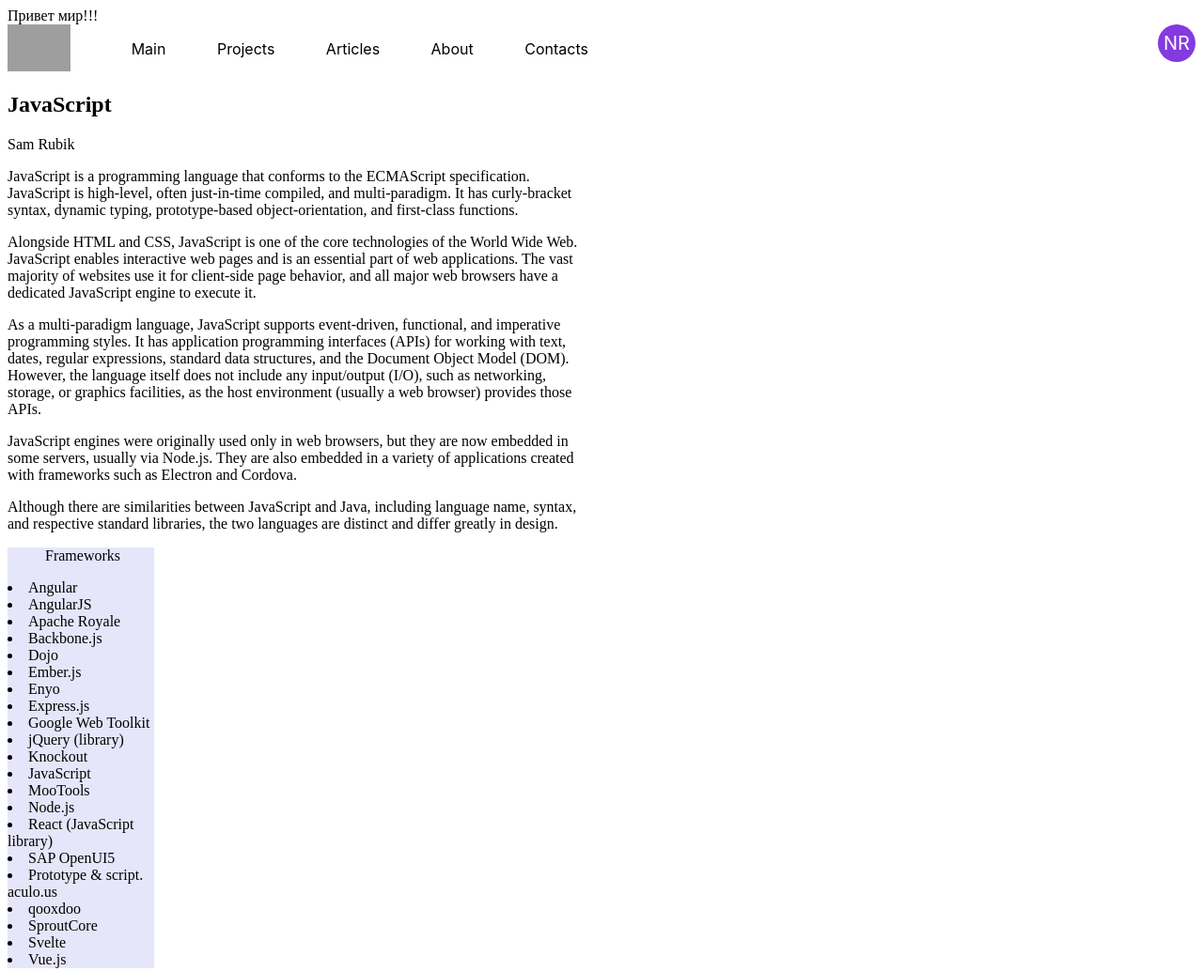
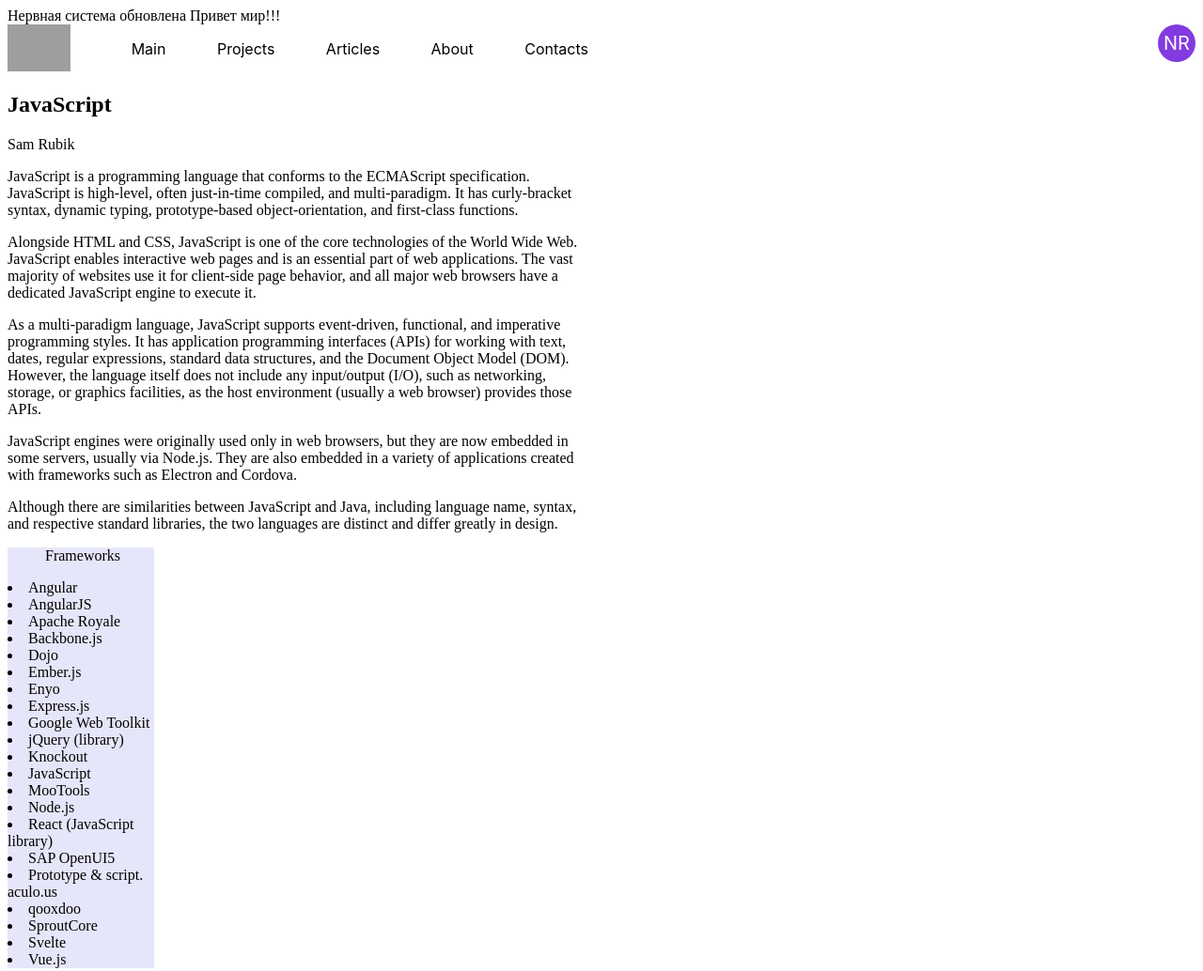
Before and after one commit to nathalie03princesse/test-20-12-2021, a plain HTML site: page index1.html in a window 1280 px wide. Shown: the whole page at 94% size. Drawn offline with Linux system fonts and the light colour scheme; grey boxes are pictures that could not be loaded.

Commit message:
test comment

```diff
--- a/index1.html
+++ b/index1.html
@@ -8,6 +8,8 @@
     <title>Exercise 2</title>
 </head>
 <body>
+    Нервная система обновлена
+
     Привет мир!!!
     <div class="header">
         <div class="logo"><img src="https://mars.algoritmika.org/uploads/2020/06/oZKohI2BXbg_0_1591710903.jpg" alt></div>
```
